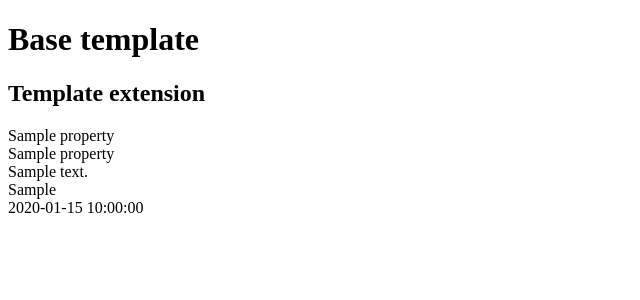
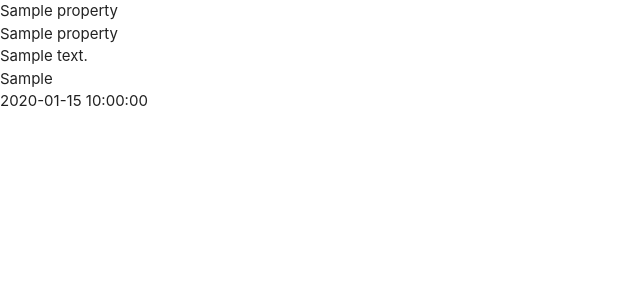
Before and after one commit to Code-Institute-Submissions/data-centric, a Flask app: page / in a window 1280 px wide. Shown: the top 300 px of the page, without its empty margins (0-640 px from the left). Run offline with Flask 2, Linux system fonts and the light colour scheme; a database or web service that is not in the repository returns one stand-in record (values such as "Sample title"); some libraries are stand-ins or nearby versions.

Commit message:
Styling libraries and static files

```diff
--- /dev/null
+++ b/static/css/style.css
@@ -0,0 +1,2 @@
+body {
+}
--- a/templates/base.html
+++ b/templates/base.html
@@ -3,11 +3,23 @@
 <head>
     <meta charset="UTF-8">
     <meta name="viewport" content="width=device-width, initial-scale=1.0">
+    <link rel="stylesheet" href="https://cdnjs.cloudflare.com/ajax/libs/font-awesome/5.15.1/css/all.min.css"
+        integrity="sha512-+4zCK9k+qNFUR5X+cKL9EIR+ZOhtIloNl9GIKS57V1MyNsYpYcUrUeQc9vNfzsWfV28IaLL3i96P9sdNyeRssA==" crossorigin="anonymous" />
+    <link rel="stylesheet" href="https://cdnjs.cloudflare.com/ajax/libs/materialize/1.0.0/css/materialize.min.css" type="text/css">
+    <link rel="stylesheet" href="{{ url_for('static', filename='css/style.css') }}" type="text/css">
+    {% block styles %}
+    {% endblock %}
     <title>Data Centric | Property</title>
 </head>
 <body>
-    <h1>Base template</h1>
     {% block content %}
+    {% endblock %}
+
+    <script src="http://code.jquery.com/jquery-3.5.1.min.js"
+        integrity="sha256-9/aliU8dGd2tb6OSsuzixeV4y/faTqgFtohetphbbj0=" crossorigin="anonymous"></script>
+    <script src="https://cdnjs.cloudflare.com/ajax/libs/materialize/1.0.0/js/materialize.min.js"></script>
+    <script src="{{ url_for('static', filename='js/script.js') }}"></script>
+    {% block scripts %}
     {% endblock %}
 </body>
 </html>
--- a/templates/properties.html
+++ b/templates/properties.html
@@ -1,7 +1,5 @@
 {% extends "base.html" %}
 {% block content %}
-
-    <h2>Template extension</h2>
 
     {% for Properties in properties %}
         {{ Properties.Properties_Name }}<br />
```
Also changed, not shown: static/js/script.js (added).
